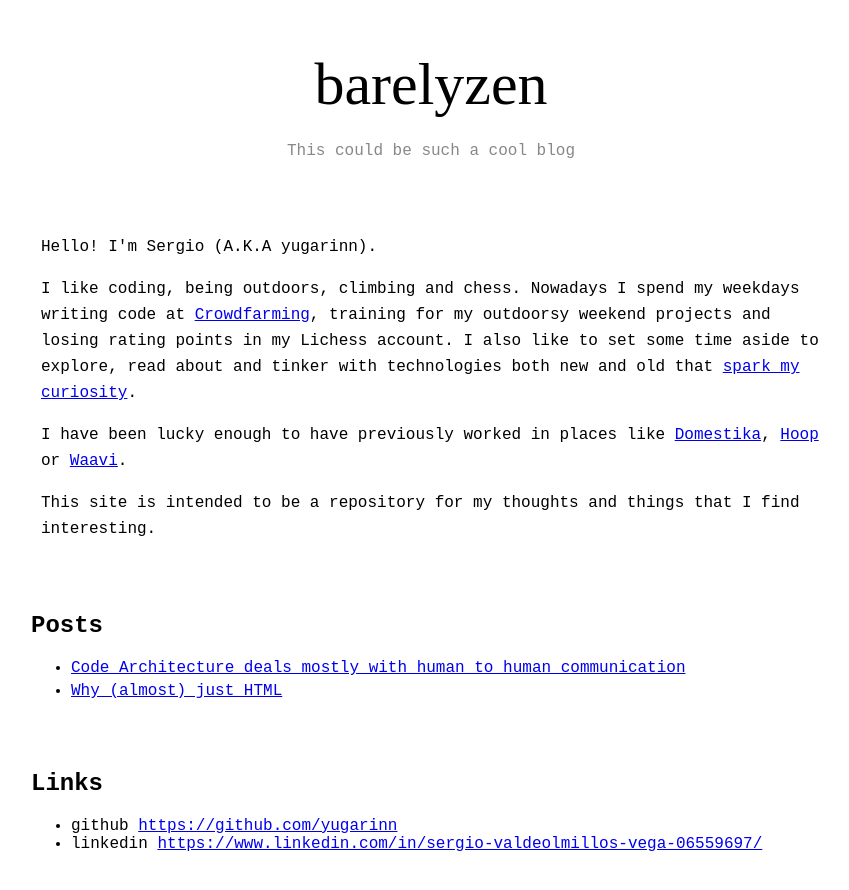
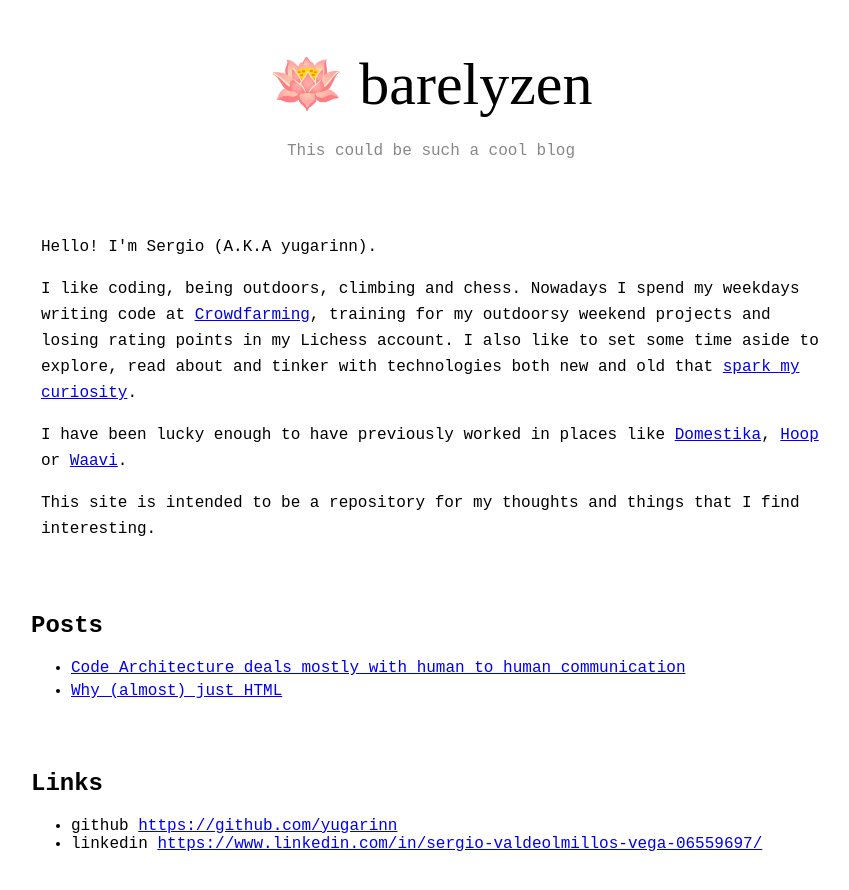
Before and after one commit to yugarinn/barelyzen.me, a website: page src/index.html in a window 1280 px wide. Shown: the whole page, without its empty margins (209-1058 px from the left). Drawn offline with Linux system fonts and the light colour scheme; a web font is replaced by a local one.

Commit message:
Flower power

```diff
--- a/src/index.html
+++ b/src/index.html
@@ -15,7 +15,7 @@
         <div class="container">
 
             <div class="header">
-                <h1 class="header__title"><a href="index.html">barelyzen</a></h1>
+                <h1 class="header__title"><a href="index.html">🪷 barelyzen</a></h1>
                 <p class="secondary-text">This could be such a cool blog</p>
             </div>
 
```
